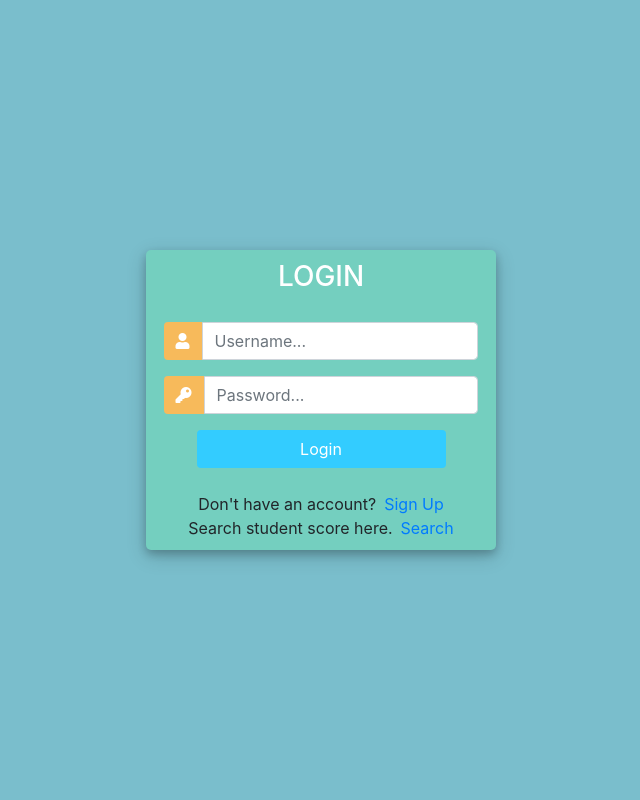
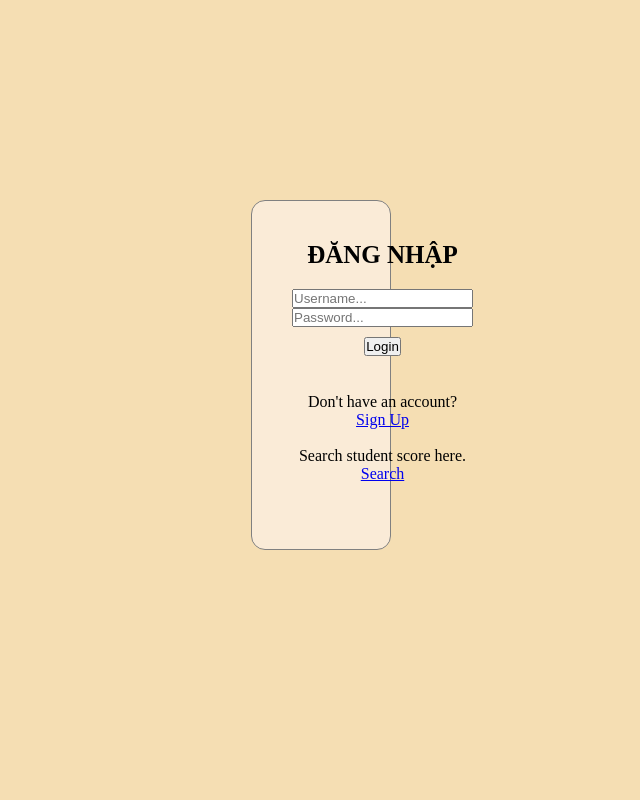
Before and after one commit to trantinvan21087/Project-NMCNPM, a Django app: template Student/templates/Student/login.html in a window 1280 px wide. Shown: the whole page, without its empty margins (319-959 px from the left). Run offline with Django 3.2, Linux system fonts and the light colour scheme; the template is opened without the code that fills it, so the values that code supplies are empty; some libraries are stand-ins or nearby versions.

Commit message:
ve lai login register

```diff
--- a/Student/templates/Student/login.html
+++ b/Student/templates/Student/login.html
@@ -1,90 +1,23 @@
+{% load static %}
 <!DOCTYPE html>
-<html>
+<html lang="en">
 
 <head>
-	<title>Login</title>
-	<link rel="stylesheet" href="https://stackpath.bootstrapcdn.com/bootstrap/4.1.3/css/bootstrap.min.css" integrity="sha384-MCw98/SFnGE8fJT3GXwEOngsV7Zt27NXFoaoApmYm81iuXoPkFOJwJ8ERdknLPMO" crossorigin="anonymous">
-	<script src="https://ajax.googleapis.com/ajax/libs/jquery/3.3.1/jquery.min.js"></script>
-	<link rel="stylesheet" href="https://use.fontawesome.com/releases/v5.6.1/css/all.css" integrity="sha384-gfdkjb5BdAXd+lj+gudLWI+BXq4IuLW5IT+brZEZsLFm++aCMlF1V92rMkPaX4PP" crossorigin="anonymous">
+    <meta charset="UTF-8">
+    <meta http-equiv="X-UA-Compatible" content="IE=edge">
+    <meta name="viewport" content="width=device-width, initial-scale=1.0">
+    <link rel="stylesheet" href="{% static '/css/main.css' %}">
+    <title>Đăng nhập</title>
+</head>
 
-
-	<style>
-		body,
-		html {
-			margin: 0;
-			padding: 0;
-			height: 100%;
-			background: #7abecc !important;
-		}
-		.user_card {
-			width: 350px;
-			margin-top: auto;
-			margin-bottom: auto;
-			background: #74cfbf;
-			position: relative;
-			display: flex;
-			justify-content: center;
-			flex-direction: column;
-			padding: 10px;
-			box-shadow: 0 4px 8px 0 rgba(0, 0, 0, 0.2), 0 6px 20px 0 rgba(0, 0, 0, 0.19);
-			-webkit-box-shadow: 0 4px 8px 0 rgba(0, 0, 0, 0.2), 0 6px 20px 0 rgba(0, 0, 0, 0.19);
-			-moz-box-shadow: 0 4px 8px 0 rgba(0, 0, 0, 0.2), 0 6px 20px 0 rgba(0, 0, 0, 0.19);
-			border-radius: 5px;
-
-		}
-
-		.form_container {
-			margin-top: 20px;
-		}
-
-		#form-title{
-			color: #fff;
-
-		}
-
-		.login_btn {
-			width: 100%;
-			background: #33ccff !important;
-			color: white !important;
-		}
-		.login_btn:focus {
-			box-shadow: none !important;
-			outline: 0px !important;
-		}
-		.login_container {
-			padding: 0 2rem;
-		}
-		.input-group-text {
-			background: #f7ba5b !important;
-			color: white !important;
-			border: 0 !important;
-			border-radius: 0.25rem 0 0 0.25rem !important;
-		}
-		.input_user,
-		.input_pass:focus {
-			box-shadow: none !important;
-			outline: 0px !important;
-		}
-
-		#messages{
-			background-color: grey;
-			color: #fff;
-			padding: 10px;
-			margin-top: 10px;
-		}
-	</style>
-
-</head>
 <body>
-	<div class="container h-100">
-		<div class="d-flex justify-content-center h-100">
+	<div class="main-container-login">
+		<div class="content">
 			<div class="user_card">
 				<div class="d-flex justify-content-center">
-
-
-					<h3 id="form-title">LOGIN</h3>
+					<h3 id="form-title">ĐĂNG NHẬP</h3>
 				</div>
-				<div class="d-flex justify-content-center form_container">
+				<div class="login-center">
 					<form method="POST" action="">
 						{% csrf_token %}
 						<div class="input-group mb-3">
@@ -100,19 +33,20 @@
 								<input type="password" name="password" placeholder="Password..." class="form-control" >
 						</div>
 
-							<div class="d-flex justify-content-center mt-3 login_container">
+							<div class="nut-login">
 				 				<input class="btn login_btn" type="submit" value="Login">
 				   			</div>
 					</form>
+					{% for message in messages %}
+					<p id = "messages">{{message}}</p>
+					{%endfor%}
+				</div>
 
-				</div>
-				{% for message in messages %}
-					<p id = "messages">{{message}}</p>
-				{%endfor%}
-				<div class="mt-4">
+				<div class="login-center-1">
 					<div class="d-flex justify-content-center links">
 						Don't have an account? <a href="{% url 'register' %}" class="ml-2">Sign Up</a>
 					</div>
+					<br>
 					<div class="d-flex justify-content-center links">
 						Search student score here. <a href="{% url 'searchStudent' %}" class="ml-2">Search</a>
 					</div>
--- a/static/css/main.css
+++ b/static/css/main.css
@@ -17,6 +17,18 @@ body {
     border-radius: 14px;
     background-color: antiquewhite;
     height: 100%;
+}
+
+.main-container-login {
+    /*Css for container that contains all elements*/
+    border: 1px solid gray;
+    padding: 40px;
+    margin-left: 570px;
+    margin-right: 570px;
+    margin-top: 200px;
+    border-radius: 14px;
+    background-color: antiquewhite;
+    height: 350px;
 }
 
 
@@ -80,6 +92,24 @@ h2 {
     justify-content: space-evenly;
     height: 100%;
 }
+
+.nut-login {
+    padding-top: 10px;
+    padding-bottom: 10px;
+}
+
+.login-center {
+    display: block;
+    text-align: center;
+}
+
+.login-center-1 {
+    padding-top: 27px;
+    display: block;
+    text-align: center;
+}
+
+
 
 .search {
     display: flex;
```
Also changed, not shown: Student/templates/Student/register.html (+18 -71 lines), db.sqlite3.
